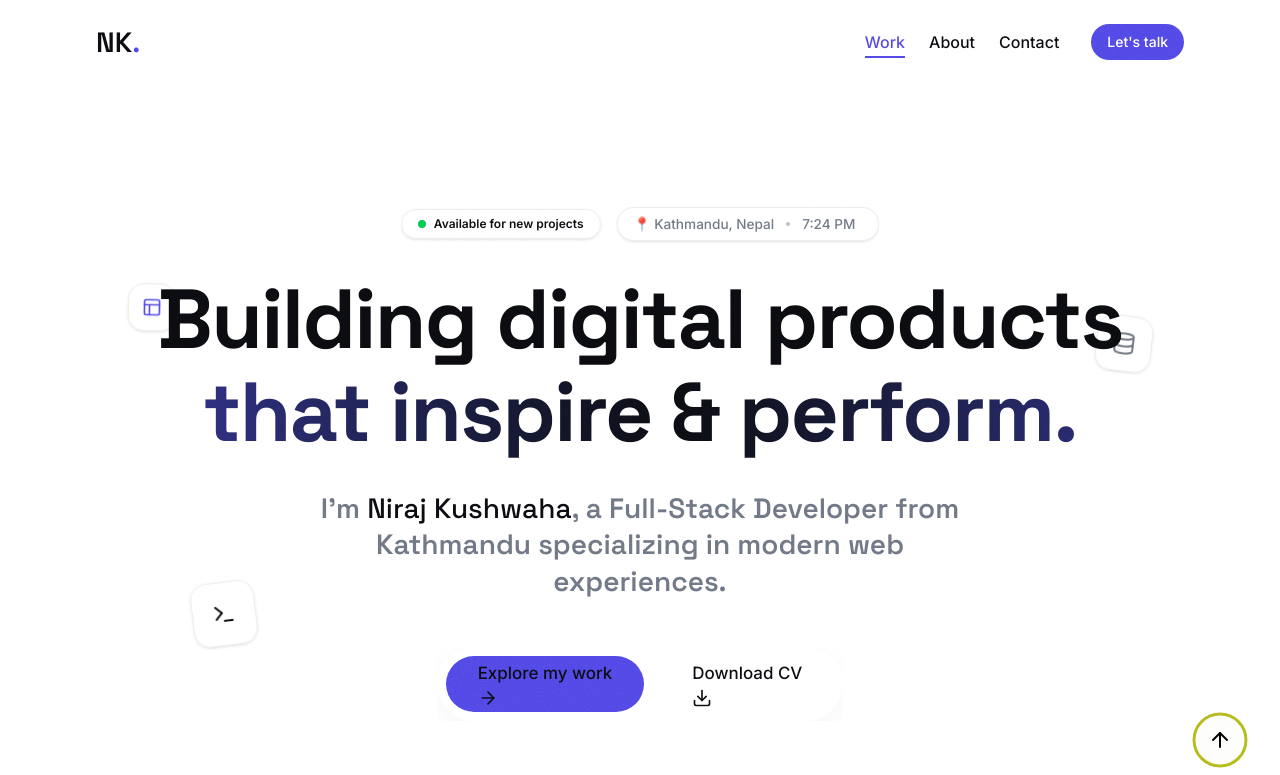
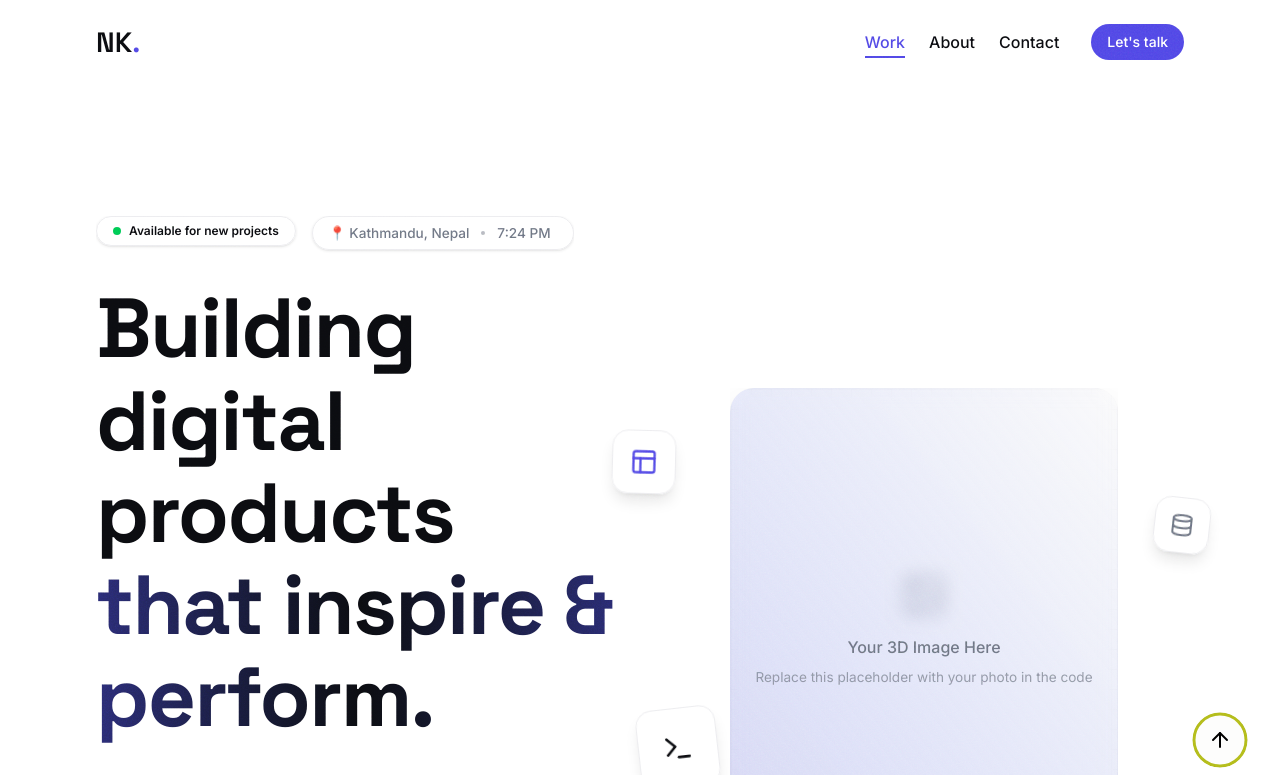
Before and after one commit to Niraj3004/niraj-kushwaha-portfolio, a Next.js app in the folder frontend/: page / in a window 1280 px wide. Shown: the top 775 px of the page. Built offline with nearby package versions, Linux system fonts and the light colour scheme.

Commit message:
feat: add 3d parallax image and draggable interactions to hero

```diff
--- a/frontend/src/components/sections/Hero.tsx
+++ b/frontend/src/components/sections/Hero.tsx
@@ -1,8 +1,8 @@
 "use client";
 
 import { useState, useEffect } from "react";
-import { motion } from "framer-motion";
-import { ArrowRight, Download, Terminal, Database, Layout } from "lucide-react";
+import { motion, useMotionValue, useMotionTemplate } from "framer-motion";
+import { ArrowRight, Download, Terminal, Database, Layout, ImageIcon } from "lucide-react";
 import { Container } from "../ui/Container";
 import { Badge } from "../ui/Badge";
 import { Reveal } from "../motion/Reveal";
@@ -10,6 +10,7 @@ import { ScrambleText } from "../motion/ScrambleText";
 import { MagneticButton } from "../motion/MagneticButton";
 import { Parallax } from "../motion/Parallax";
 import { Grain } from "../motion/Grain";
+import { TiltCard } from "../motion/TiltCard";
 
 const TimeWidget = () => {
   const [time, setTime] = useState<string>("");
@@ -40,9 +41,36 @@ const TimeWidget = () => {
 };
 
 export const Hero = () => {
+  const mouseX = useMotionValue(0);
+  const mouseY = useMotionValue(0);
+
+  const handleMouseMove = (e: React.MouseEvent<HTMLElement>) => {
+    const { currentTarget, clientX, clientY } = e;
+    const { left, top } = currentTarget.getBoundingClientRect();
+    mouseX.set(clientX - left);
+    mouseY.set(clientY - top);
+  };
+
   return (
-    <section className="relative min-h-[100vh] flex items-center justify-center overflow-hidden pt-20 pb-32 bg-background">
+    <section
+      className="relative min-h-[100vh] flex items-center justify-center overflow-hidden pt-32 pb-32 bg-background group"
+      onMouseMove={handleMouseMove}
+    >
       <Grain />
+
+      {/* Interactive Spotlight */}
+      <motion.div
+        className="pointer-events-none absolute -inset-px opacity-0 transition duration-300 group-hover:opacity-100 z-0"
+        style={{
+          background: useMotionTemplate`
+            radial-gradient(
+              800px circle at ${mouseX}px ${mouseY}px,
+              rgba(79, 70, 229, 0.08),
+              transparent 80%
+            )
+          `,
+        }}
+      />
 
       {/* Subtle Grid Background */}
       <div className="absolute inset-0 bg-[linear-gradient(to_right,#8080800a_1px,transparent_1px),linear-gradient(to_bottom,#8080800a_1px,transparent_1px)] bg-[size:40px_40px] [mask-image:radial-gradient(ellipse_80%_50%_at_50%_50%,#000_70%,transparent_100%)] pointer-events-none -z-10" />
@@ -53,36 +81,14 @@ export const Hero = () => {
         <Parallax speed={1.2} className="absolute bottom-[10%] right-[10%] w-[600px] h-[600px] bg-ink/5 rounded-full blur-[120px]" />
       </div>
 
-      {/* Floating Tech Icons */}
-      <div className="absolute inset-0 pointer-events-none z-0 hidden lg:block overflow-hidden max-w-7xl mx-auto">
-        <motion.div
-          animate={{ y: [0, -20, 0], rotate: [0, 5, 0] }}
-          transition={{ duration: 5, repeat: Infinity, ease: "easeInOut" }}
-          className="absolute top-[25%] left-[10%] w-12 h-12 bg-white/80 backdrop-blur-sm border border-hairline rounded-2xl flex items-center justify-center shadow-sm"
-        >
-          <Layout className="text-accent" size={20} />
-        </motion.div>
-        <motion.div
-          animate={{ y: [0, 20, 0], rotate: [0, -10, 0] }}
-          transition={{ duration: 7, repeat: Infinity, ease: "easeInOut", delay: 1 }}
-          className="absolute top-[60%] left-[15%] w-16 h-16 bg-white/80 backdrop-blur-sm border border-hairline rounded-2xl flex items-center justify-center shadow-sm"
-        >
-          <Terminal className="text-ink" size={24} />
-        </motion.div>
-        <motion.div
-          animate={{ y: [0, -15, 0], rotate: [0, 8, 0] }}
-          transition={{ duration: 6, repeat: Infinity, ease: "easeInOut", delay: 2 }}
-          className="absolute top-[30%] right-[10%] w-14 h-14 bg-white/80 backdrop-blur-sm border border-hairline rounded-2xl flex items-center justify-center shadow-sm"
-        >
-          <Database className="text-muted" size={24} />
-        </motion.div>
-      </div>
+      <Container className="relative z-10 w-full">
+        <div className="grid grid-cols-1 lg:grid-cols-2 gap-12 items-center max-w-7xl mx-auto">
 
-      <Container className="relative z-10">
-        <div className="flex flex-col items-center text-center max-w-5xl mx-auto">
+          {/* Left Column: Text & CTA */}
+          <div className="flex flex-col items-center lg:items-start text-center lg:text-left relative z-20">
             {/* Status & Time */}
             <Reveal delay={0.1}>
-            <div className="flex flex-col sm:flex-row items-center gap-4 mb-8">
+              <div className="flex flex-col sm:flex-row items-center lg:items-start gap-4 mb-8">
                 <Badge variant="outline" className="px-4 py-1.5 border-hairline bg-white/60 backdrop-blur-md shadow-sm">
                   <span className="relative flex h-2 w-2 mr-2">
                     <span className="animate-ping absolute inline-flex h-full w-full rounded-full bg-green-400 opacity-75"></span>
@@ -95,7 +101,7 @@ export const Hero = () => {
             </Reveal>
 
             {/* Main Headline */}
-          <h1 className="text-display mb-6 tracking-tight flex flex-col items-center leading-[1.1]">
+            <h1 className="text-display mb-6 tracking-tight flex flex-col items-center lg:items-start leading-[1.1]">
               <span className="block text-ink"><ScrambleText text="Building digital products" delay={0.2} /></span>
               <span className="block text-transparent bg-clip-text bg-gradient-to-r from-ink via-accent to-ink bg-[length:200%_auto] animate-gradient pb-2">
                 <ScrambleText text="that inspire & perform." delay={0.4} />
@@ -104,7 +110,7 @@ export const Hero = () => {
 
             {/* Subheading */}
             <Reveal delay={0.6}>
-            <p className="text-h3 text-muted max-w-2xl mx-auto mb-12 font-sans font-normal leading-relaxed">
+              <p className="text-h3 text-muted max-w-xl mx-auto lg:mx-0 mb-12 font-sans font-normal leading-relaxed">
                 I'm <span className="text-ink font-medium">Niraj Kushwaha</span>, a Full-Stack Developer from Kathmandu specializing in modern web experiences.
               </p>
             </Reveal>
@@ -112,16 +118,61 @@ export const Hero = () => {
             {/* CTA Buttons in a Glass Container */}
             <Reveal delay={0.8}>
               <div className="flex flex-col sm:flex-row items-center gap-4 p-2 bg-white/40 backdrop-blur-xl border border-white/60 rounded-3xl sm:rounded-full shadow-[0_8px_32px_rgba(0,0,0,0.04)]">
-              <MagneticButton strength={0.2} className="h-14 px-8 text-body flex items-center gap-2 w-full sm:w-auto rounded-2xl sm:rounded-full">
+                <MagneticButton strength={0.2} className="h-14 px-8 text-body flex items-center justify-center gap-2 w-full sm:w-auto rounded-2xl sm:rounded-full">
                   Explore my work
                   <ArrowRight size={20} className="group-hover:translate-x-1 transition-transform" />
                 </MagneticButton>
-              <MagneticButton variant="ghost" strength={0.2} className="h-14 px-8 text-body flex items-center gap-2 border-none hover:bg-white/50 w-full sm:w-auto rounded-2xl sm:rounded-full">
+                <MagneticButton variant="ghost" strength={0.2} className="h-14 px-8 text-body flex items-center justify-center gap-2 border-none hover:bg-white/50 w-full sm:w-auto rounded-2xl sm:rounded-full">
                   Download CV
                   <Download size={20} className="group-hover:-translate-y-1 transition-transform" />
                 </MagneticButton>
               </div>
             </Reveal>
+          </div>
+
+          {/* Right Column: 3D Parallax Image & Floating Icons */}
+          <div className="relative w-full max-w-md mx-auto lg:max-w-full flex justify-center items-center">
+
+            {/* Draggable Floating Tech Icons */}
+            <motion.div
+              drag dragSnapToOrigin whileDrag={{ scale: 1.1, cursor: "grabbing" }}
+              animate={{ y: [0, -20, 0], rotate: [0, 5, 0] }} transition={{ duration: 5, repeat: Infinity, ease: "easeInOut" }}
+              className="absolute top-[10%] left-[-10%] z-30 w-16 h-16 bg-white/80 backdrop-blur-md border border-hairline rounded-2xl flex items-center justify-center shadow-lg cursor-grab"
+            >
+              <Layout className="text-accent" size={28} />
+            </motion.div>
+
+            <motion.div
+              drag dragSnapToOrigin whileDrag={{ scale: 1.1, cursor: "grabbing" }}
+              animate={{ y: [0, 20, 0], rotate: [0, -10, 0] }} transition={{ duration: 7, repeat: Infinity, ease: "easeInOut", delay: 1 }}
+              className="absolute bottom-[20%] left-[-5%] z-30 w-20 h-20 bg-white/80 backdrop-blur-md border border-hairline rounded-2xl flex items-center justify-center shadow-lg cursor-grab"
+            >
+              <Terminal className="text-ink" size={32} />
+            </motion.div>
+
+            <motion.div
+              drag dragSnapToOrigin whileDrag={{ scale: 1.1, cursor: "grabbing" }}
+              animate={{ y: [0, -15, 0], rotate: [0, 8, 0] }} transition={{ duration: 6, repeat: Infinity, ease: "easeInOut", delay: 2 }}
+              className="absolute top-[25%] right-[-5%] z-30 w-14 h-14 bg-white/80 backdrop-blur-md border border-hairline rounded-2xl flex items-center justify-center shadow-lg cursor-grab"
+            >
+              <Database className="text-muted" size={24} />
+            </motion.div>
+
+            {/* 3D Parallax Image Placeholder */}
+            <Reveal delay={0.6} className="w-full">
+              <TiltCard className="w-full aspect-[4/5] md:aspect-square lg:aspect-[4/5] rounded-3xl overflow-hidden shadow-2xl">
+                <div className="absolute inset-0 bg-gradient-to-tr from-accent/20 to-white/40 backdrop-blur-sm z-10 pointer-events-none" />
+                <div className="w-full h-full bg-surface border border-hairline flex flex-col items-center justify-center text-muted relative overflow-hidden group">
+                  {/* Grid overlay for the placeholder */}
+                  <div className="absolute inset-0 bg-[linear-gradient(to_right,#80808012_1px,transparent_1px),linear-gradient(to_bottom,#80808012_1px,transparent_1px)] bg-[size:20px_20px]" />
+                  <ImageIcon size={48} className="mb-4 opacity-50 group-hover:scale-110 transition-transform duration-500" />
+                  <span className="font-medium relative z-20">Your 3D Image Here</span>
+                  <span className="text-small opacity-70 relative z-20 mt-2 text-center px-6">Replace this placeholder with your photo in the code</span>
+                </div>
+              </TiltCard>
+            </Reveal>
+          </div>
+
         </div>
       </Container>
 
```
Lines whose indentation alone changed are shown as unchanged.
